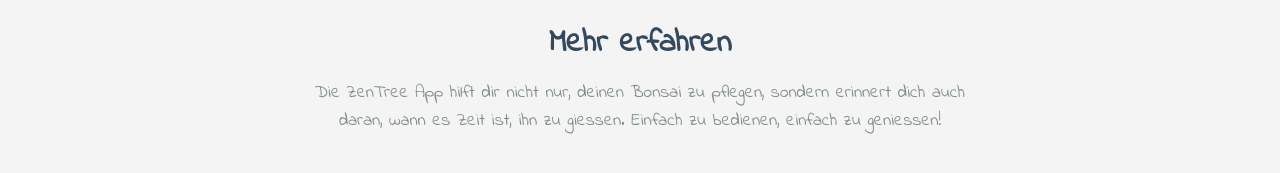
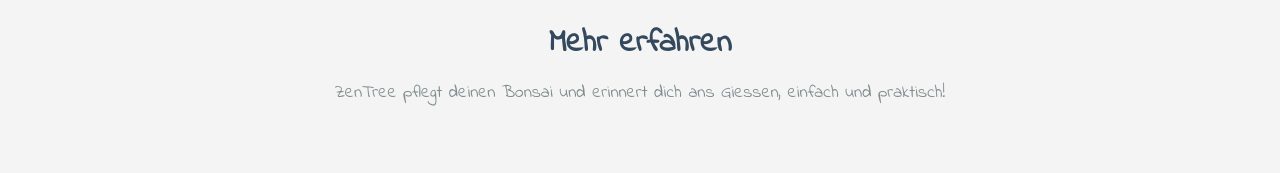
Before and after one commit to Cheesie11/Website-ZenTree, a plain HTML site: page index.html in a window 1280 px wide. Shown: the part 1205-1378 px from the top of the page. After the commit the page ends 1352 px from the top, so only its background shows below. Drawn offline with Linux system fonts and the light colour scheme.

Commit message:
shortened the description

```diff
--- a/index.html
+++ b/index.html
@@ -34,7 +34,7 @@
 
     <section class="info">
         <h2>Mehr erfahren</h2>
-        <p>Die ZenTree App hilft dir nicht nur, deinen Bonsai zu pflegen, sondern erinnert dich auch daran, wann es Zeit ist, ihn zu giessen. Einfach zu bedienen, einfach zu geniessen!</p>
+        <p>ZenTree pflegt deinen Bonsai und erinnert dich ans Giessen, einfach und praktisch!</p>
     </section>
 
 </body>
```
